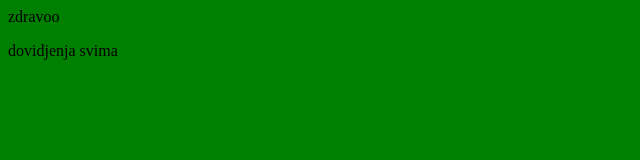
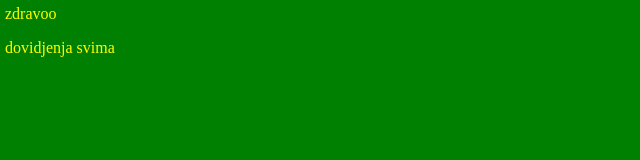
Before and after one commit to mcmicko/git-branch, a plain HTML site: page index.html in a window 1280 px wide. Shown: the whole page, without its empty margins (0-640 px from the left). Drawn offline with Linux system fonts and the light colour scheme.

Commit message:
fill-style

```diff
--- a/style/styles.css
+++ b/style/styles.css
@@ -1,3 +1,5 @@
 body{
 	background: green;
+	color: yellow;
+	margin:5px;
 }
```
